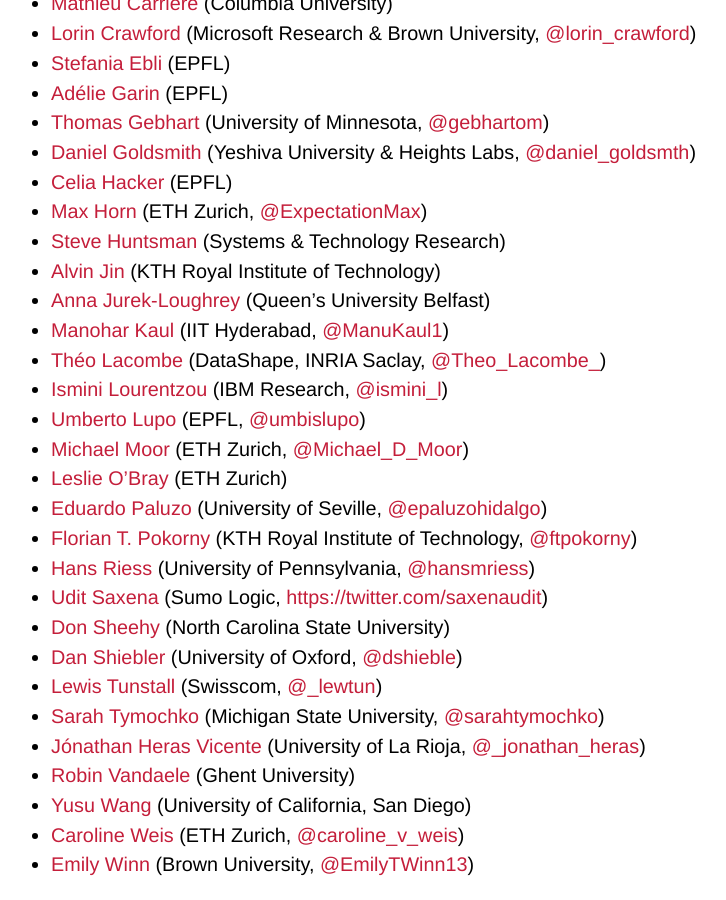
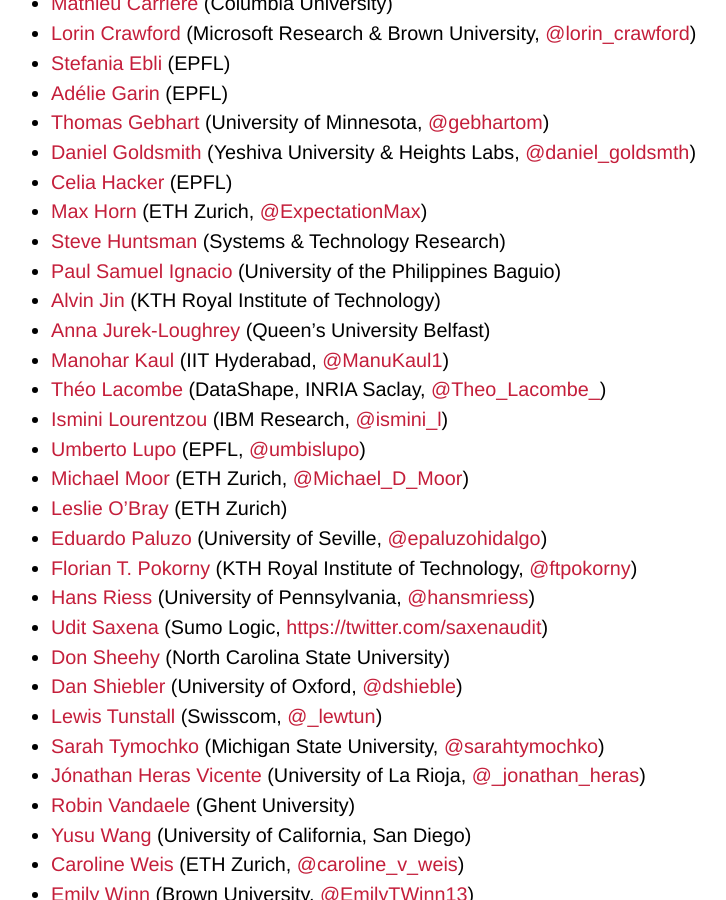
Before and after one commit to tda-in-ml/tda-in-ml.github.io, a Jekyll site: the page built from committee.md, in a window 1280 px wide and 900 px high, scrolled down 900 px. Shown: the whole window, without its empty margins (161-887 px from the left). Built offline with Jekyll 4.4.1, drawn with Linux system fonts in a browser that asks for light colours; some web fonts are replaced; our own code applies the rules of GitHub Pages for plain Markdown files.

Commit message:
Extended programme committee

```diff
--- a/committee.md
+++ b/committee.md
@@ -25,6 +25,7 @@ linchpin in ensuring high-quality reviews of all scientific contributions:
 - [Celia Hacker](https://people.epfl.ch/celia.hacker?lang=en) (EPFL)
 - [Max Horn](https://expectationmax.github.io) (ETH Zurich, [@ExpectationMax](https://twitter.com/ExpectationMax))
 - [Steve Huntsman](https://scholar.google.com/citations?user=MubPycgAAAAJ) (Systems & Technology Research)
+- [Paul Samuel Ignacio](https://paulsamuelignacio.weebly.com) (University of the Philippines Baguio)
 - [Alvin Jin](https://sites.google.com/view/alvinjin) (KTH Royal Institute of Technology)
 - [Anna Jurek-Loughrey](https://pure.qub.ac.uk/en/persons/anna-jurek-loughrey) (Queen's University Belfast)
 - [Manohar Kaul](https://iith.ac.in/~mkaul) (IIT Hyderabad, [@ManuKaul1](https://twitter.com/ManuKaul1))
```
